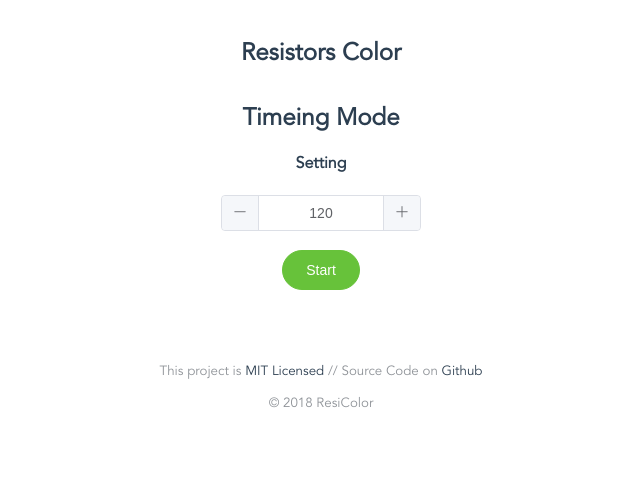
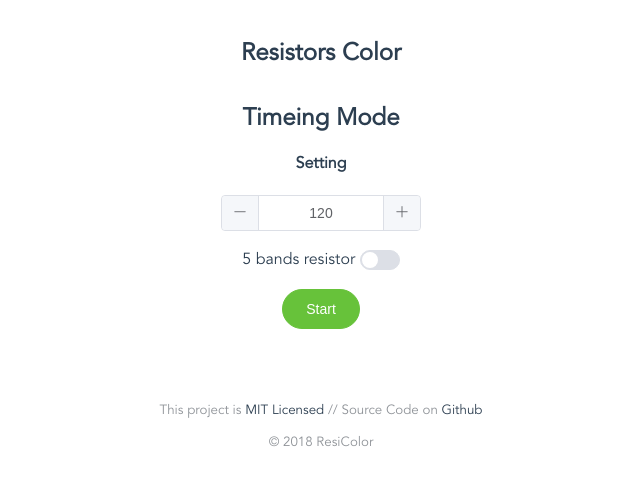
Before and after one commit to wilicw/resicolor, a Vue app: page /resicolor/timeing in a window 1280 px wide. Shown: the top 484 px of the page, without its empty margins (319-959 px from the left). Built offline with nearby package versions, Linux system fonts and the light colour scheme.

Commit message:
add switch

```diff
--- a/src/views/Home.vue
+++ b/src/views/Home.vue
@@ -19,6 +19,9 @@ export default {
     return {
     }
   },
+  created() {
+    this.$store.state.band5 = true
+  },
   components: {
     KeyBoard,
     Resistor
--- a/src/views/Timeing.vue
+++ b/src/views/Timeing.vue
@@ -5,6 +5,10 @@
         <h2>Timeing Mode</h2>
         <h4>Setting</h4>
         <el-input-number size="medium" @change="timechange" :min="10" :max="600" v-model="time"></el-input-number>
+        <br>
+        <br>
+        5 bands resistor <el-switch v-model="band5" @change="change5band()">
+        </el-switch>
         <br>
         <br>
         <el-button type="success" @click="startTime" round>Start</el-button>
@@ -47,7 +51,8 @@ export default {
       end: false,
       rate: 5,
       opacity: 0.5,
-      score: 0
+      score: 0,
+      band5: false
     }
   },
   components: {
@@ -109,6 +114,10 @@ export default {
     timechange: function (value) {
       this.avgtime = value
       console.log(value)
+    },
+    change5band: function () {
+      console.log(this.band5)
+      this.$store.commit('changeband', this.band5)
     }
   }
 }
```
